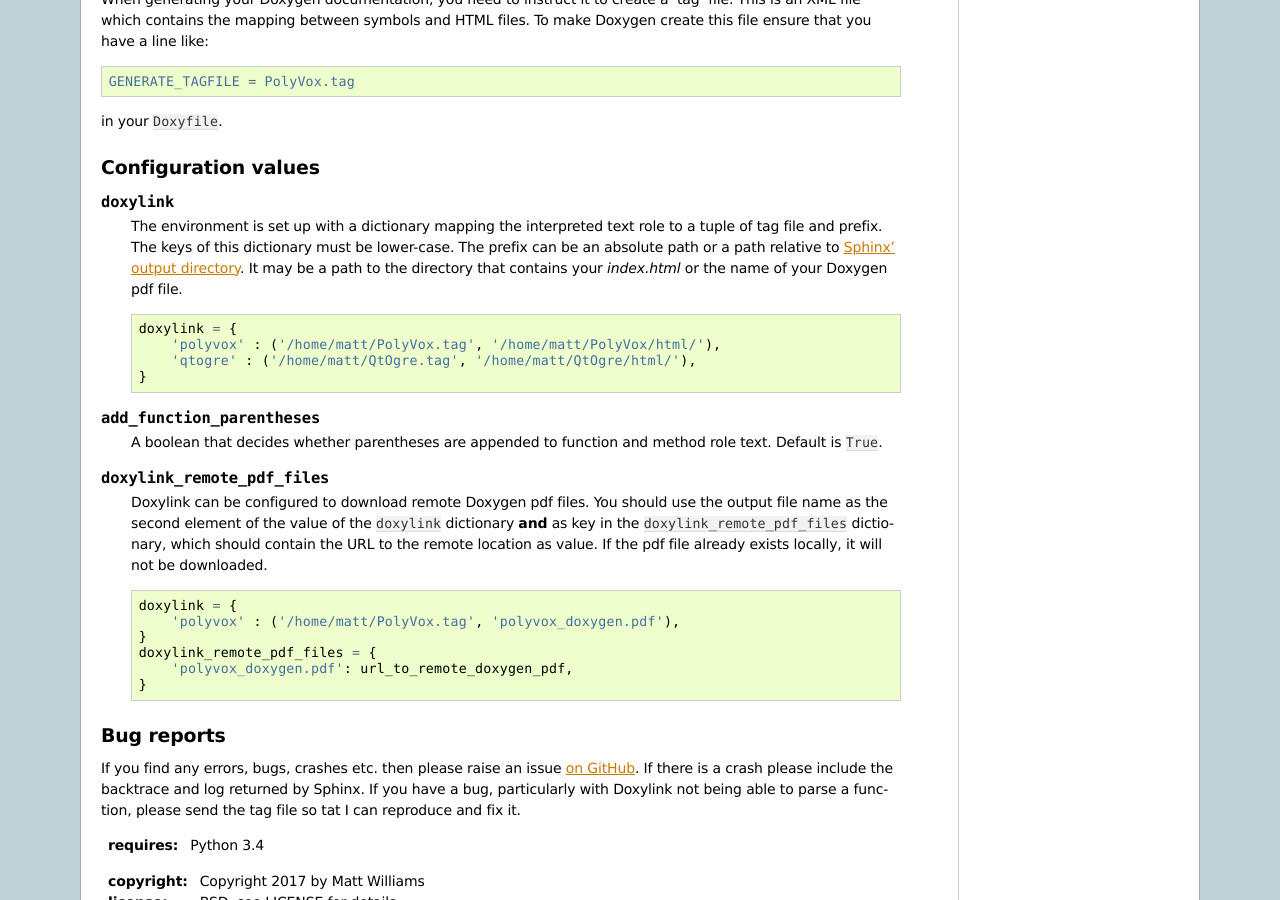
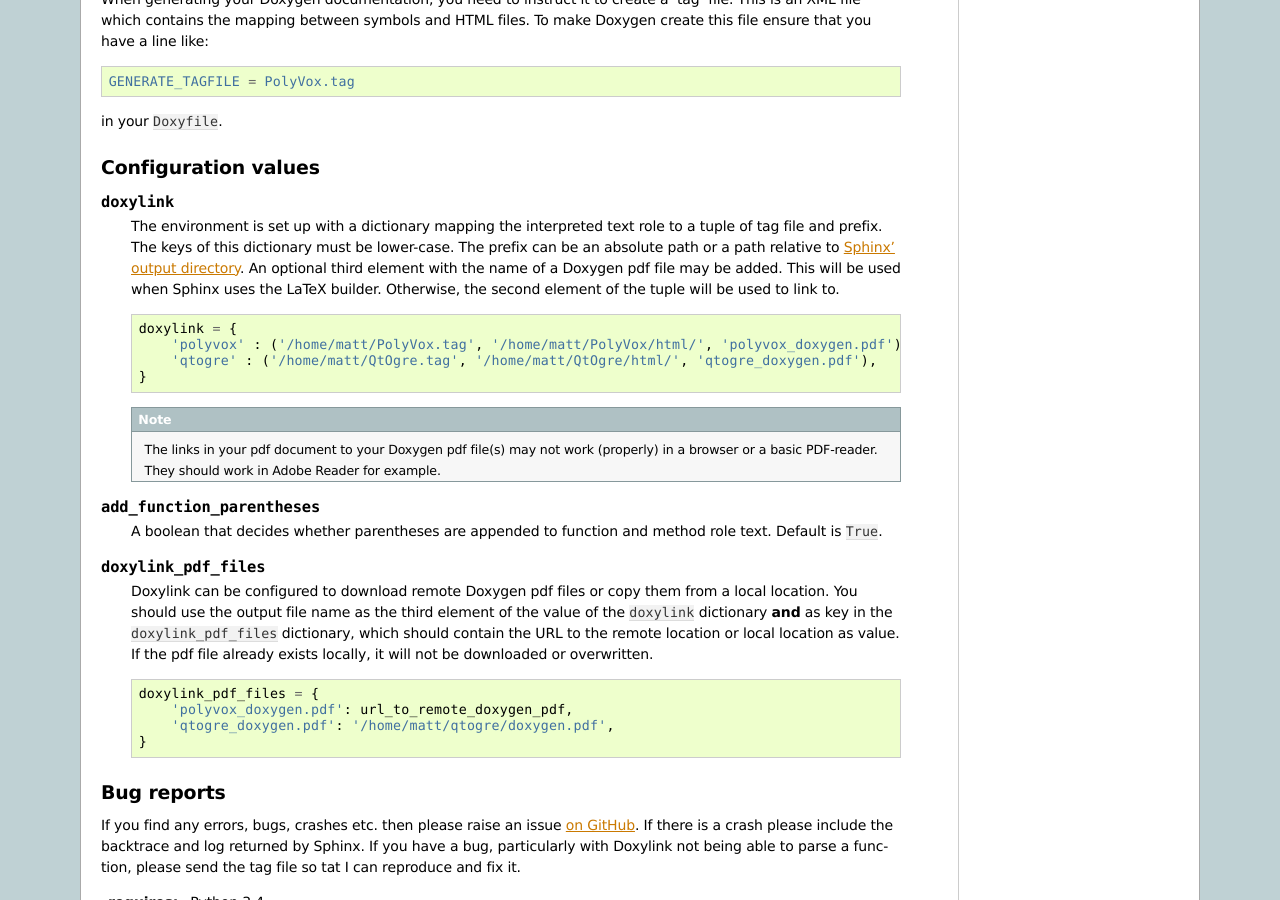
Before and after one commit to sphinx-contrib/doxylink, a Sphinx documentation site: the page built from doc/index.rst, in a window 1280 px wide and 900 px high, scrolled down 1832 px. Built offline with Sphinx 7.4.7, drawn with Linux system fonts in a browser that asks for light colours; pages that are not in the unit, such as notebooks, are missing from menus; the version number could not be read and is left out.

Commit message:
Update doc for doxylink and doxylink_pdf_files

```diff
--- a/doc/index.rst
+++ b/doc/index.rst
@@ -132,15 +132,20 @@ Configuration values
 
     The environment is set up with a dictionary mapping the interpreted text role to a tuple of tag file and prefix.
     The keys of this dictionary must be lower-case. The prefix can be an absolute path or a path relative to `Sphinx'
-    output directory`_. It may be a path to the directory that contains your *index.html* or the name of your Doxygen
-    pdf file.
+    output directory`_. An optional third element with the name of a Doxygen pdf file may be added. This will be used
+    when Sphinx uses the LaTeX builder. Otherwise, the second element of the tuple will be used to link to.
 
     .. code-block:: python
 
         doxylink = {
-            'polyvox' : ('/home/matt/PolyVox.tag', '/home/matt/PolyVox/html/'),
-            'qtogre' : ('/home/matt/QtOgre.tag', '/home/matt/QtOgre/html/'),
+            'polyvox' : ('/home/matt/PolyVox.tag', '/home/matt/PolyVox/html/', 'polyvox_doxygen.pdf'),
+            'qtogre' : ('/home/matt/QtOgre.tag', '/home/matt/QtOgre/html/', 'qtogre_doxygen.pdf'),
         }
+
+    .. note::
+
+        The links in your pdf document to your Doxygen pdf file(s) may not work (properly) in a browser or a basic
+        PDF-reader. They should work in Adobe Reader for example.
 
 .. _`Sphinx' output directory`: https://www.sphinx-doc.org/en/master/extdev/appapi.html#sphinx.application.Sphinx.outdir
 
@@ -148,21 +153,21 @@ Configuration values
 
     A boolean that decides whether parentheses are appended to function and method role text. Default is ``True``.
 
-.. confval:: doxylink_remote_pdf_files
+.. confval:: doxylink_pdf_files
 
-    Doxylink can be configured to download remote Doxygen pdf files. You should use the output file name as the second
-    element of the value of the ``doxylink`` dictionary **and** as key in the ``doxylink_remote_pdf_files`` dictionary,
-    which should contain the URL to the remote location as value. If the pdf file already exists locally, it will not
-    be downloaded.
+    Doxylink can be configured to download remote Doxygen pdf files or copy them from a local location.
+    You should use the output file name as the third
+    element of the value of the ``doxylink`` dictionary **and** as key in the ``doxylink_pdf_files`` dictionary,
+    which should contain the URL to the remote location or local location as value.
+    If the pdf file already exists locally, it will not be downloaded or overwritten.
 
     .. code-block:: python
 
-        doxylink = {
-            'polyvox' : ('/home/matt/PolyVox.tag', 'polyvox_doxygen.pdf'),
+        doxylink_pdf_files = {
+            'polyvox_doxygen.pdf': url_to_remote_doxygen_pdf,
+            'qtogre_doxygen.pdf': '/home/matt/qtogre/doxygen.pdf',
         }
-        doxylink_remote_pdf_files = {
-            'polyvox_doxygen.pdf': url_to_remote_doxygen_pdf,
-        }
+
 
 Bug reports
 -----------
```
